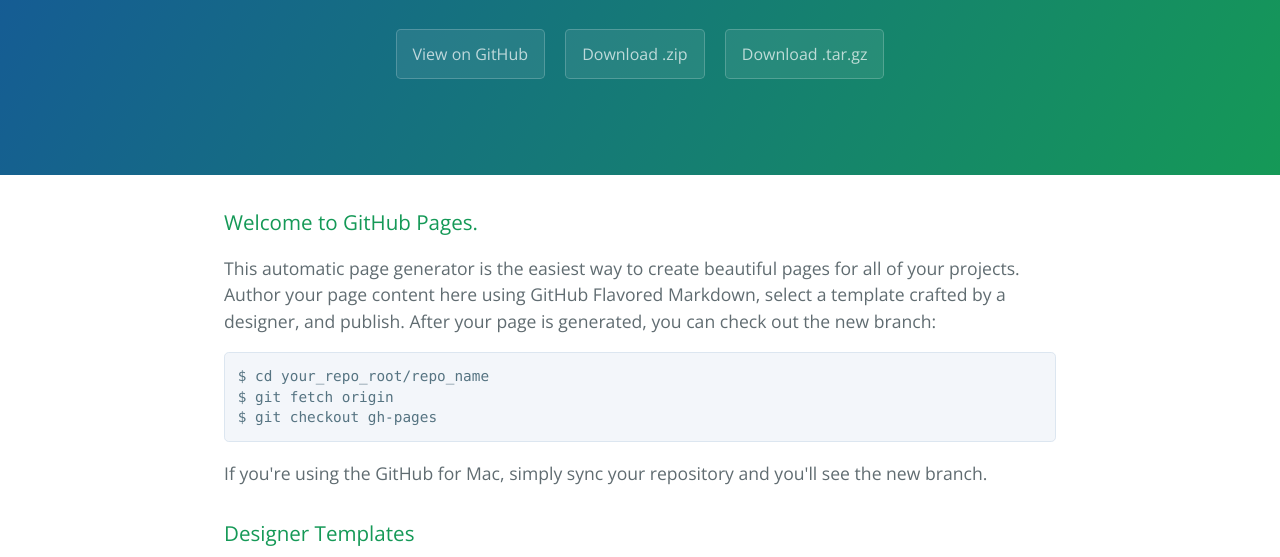
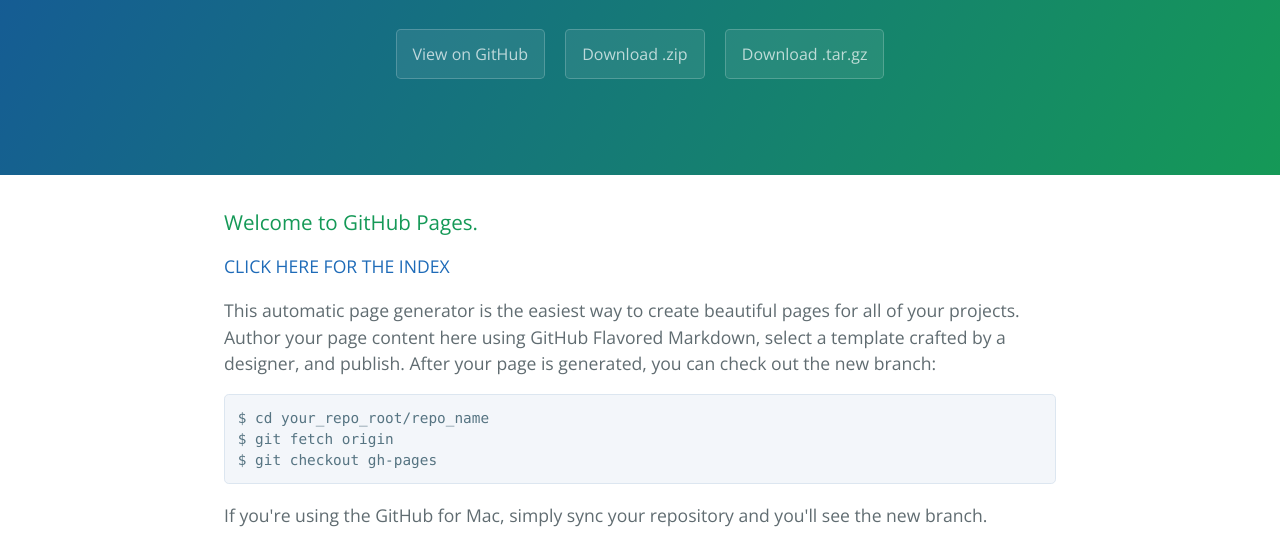
Before and after one commit to csorbakristof/test1, a plain HTML site: page index.html in a window 1280 px wide. Shown: the part 208-765 px from the top of the page. Drawn offline with nearby package versions, Linux system fonts and the light colour scheme.

Commit message:
Added link, reorg

```diff
--- a/index.html
+++ b/index.html
@@ -21,6 +21,9 @@
     <section class="main-content">
       <h3>
 <a id="welcome-to-github-pages" class="anchor" href="#welcome-to-github-pages" aria-hidden="true"><span class="octicon octicon-link"></span></a>Welcome to GitHub Pages.</h3>
+
+<a href="githubpages/index.md">CLICK HERE FOR THE INDEX</a>
+
 
 <p>This automatic page generator is the easiest way to create beautiful pages for all of your projects. Author your page content here using GitHub Flavored Markdown, select a template crafted by a designer, and publish. After your page is generated, you can check out the new branch:</p>
 
```
Also changed, not shown: pages/images/testimage.png (renamed from githubpages/images/testimage.png), 5 other files.
